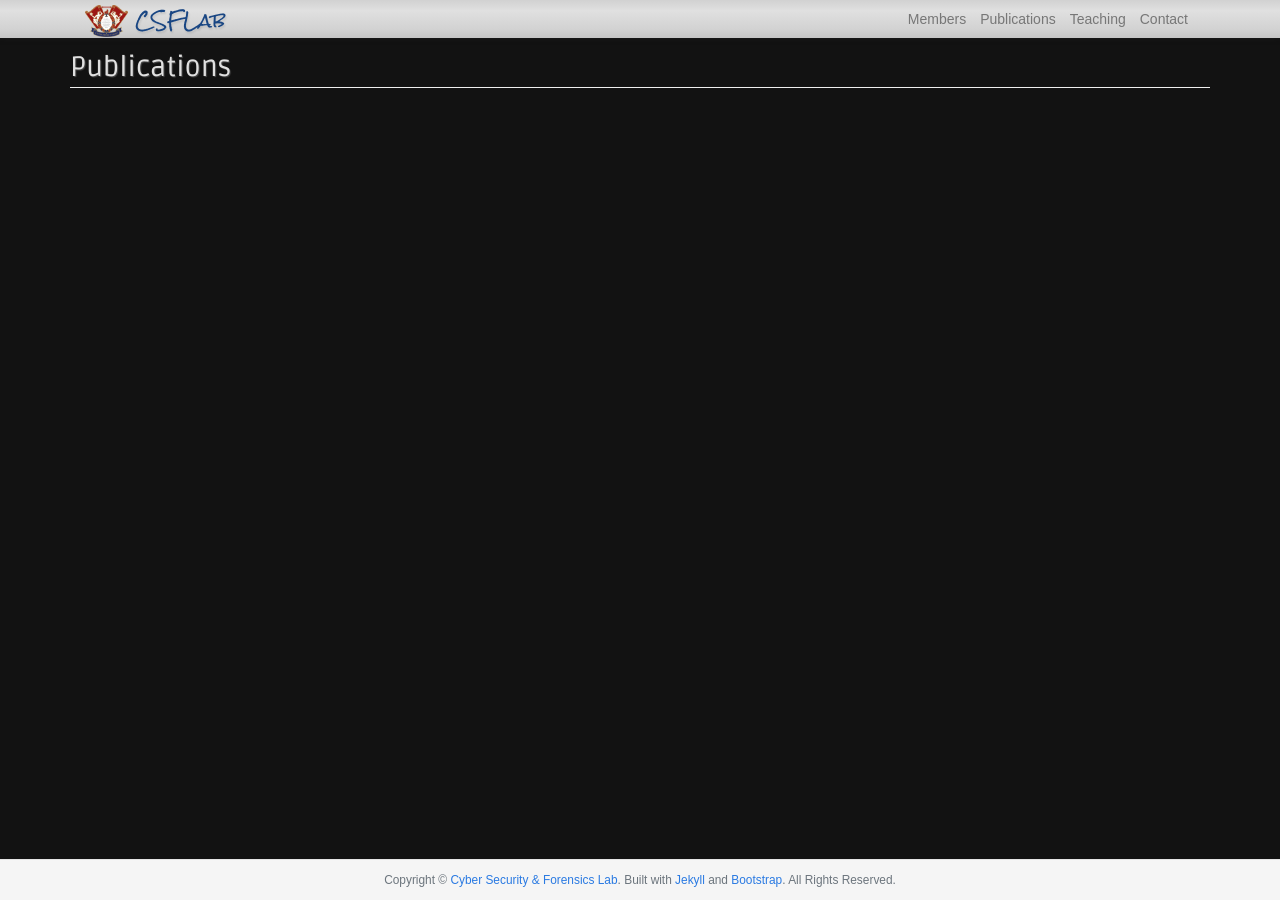
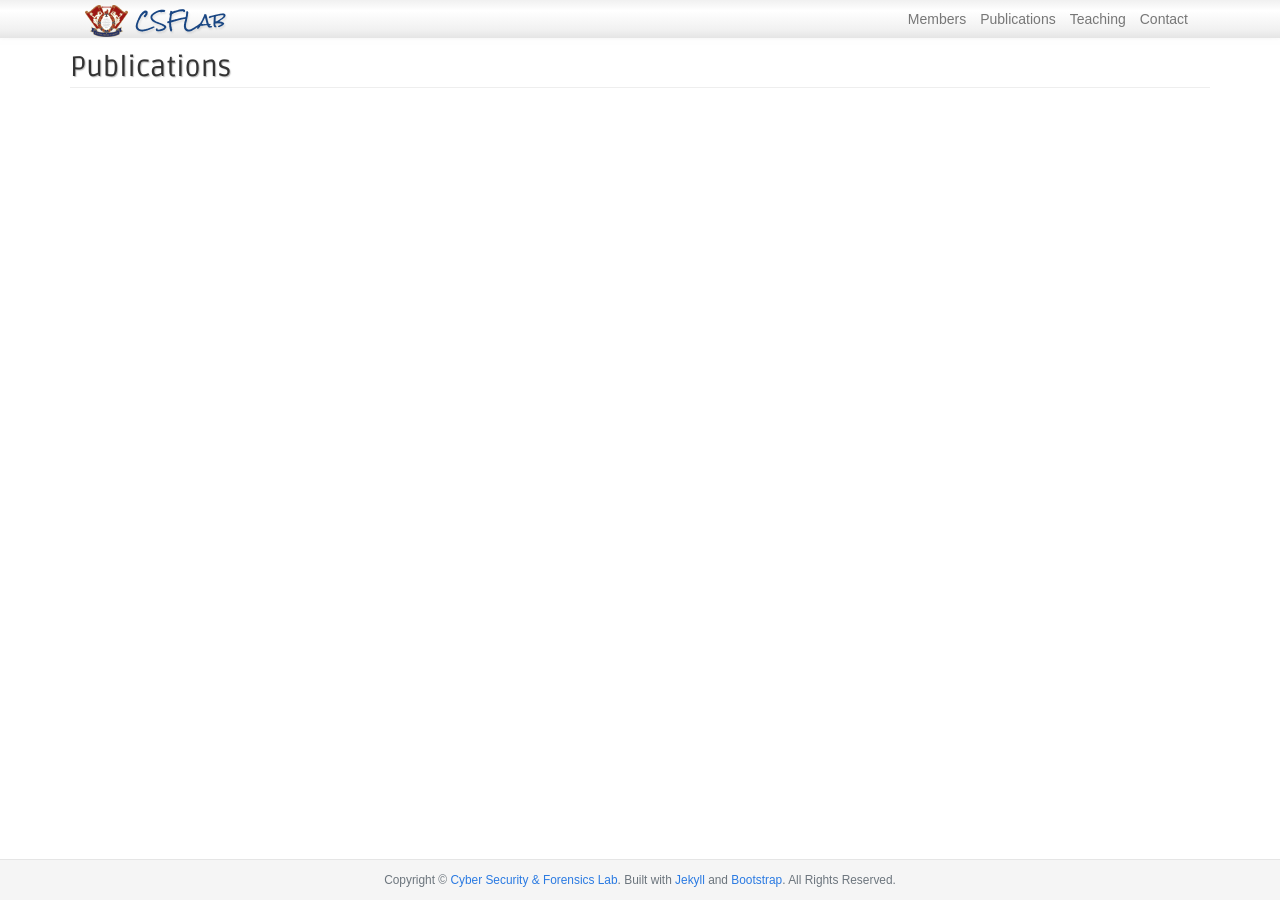
Before and after one commit to csf-lab/csf-lab.github.io, a Jekyll site: the page built from _pages/03.publications.md, in a window 1280 px wide. Built offline with Jekyll 4.4.1, drawn with Linux system fonts in a browser that asks for light colours; nearby versions of some CDN libraries; some web fonts are replaced.

Commit message:
Update _layout.scss

```diff
--- a/_sass/_layout.scss
+++ b/_sass/_layout.scss
@@ -515,4 +515,4 @@ body, html {
 .notice-box:hover{transform:scale(1.05);}
 
 /* —— 전역 다크 배경 —— */
-body, html { background:#121212 !important;  color:#e0e0e0 !important; }
+/* body, html { background:#121212 !important;  color:#e0e0e0 !important; } */
```
